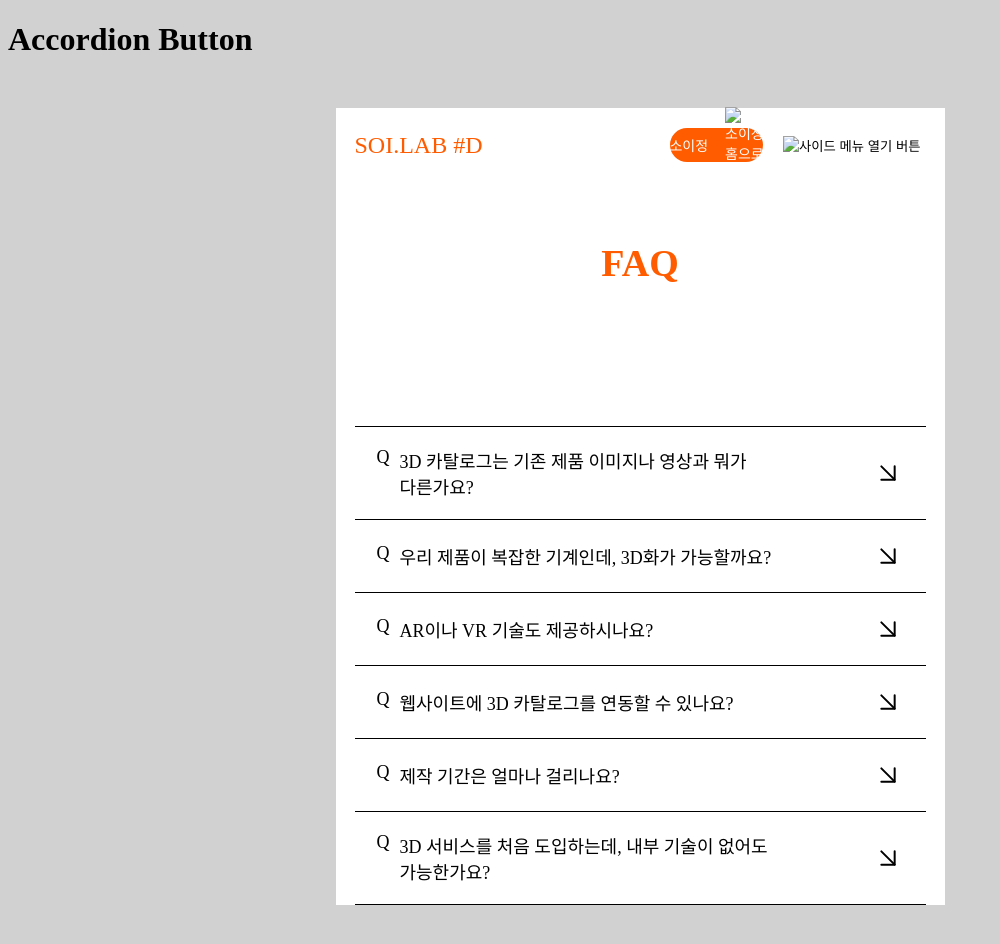
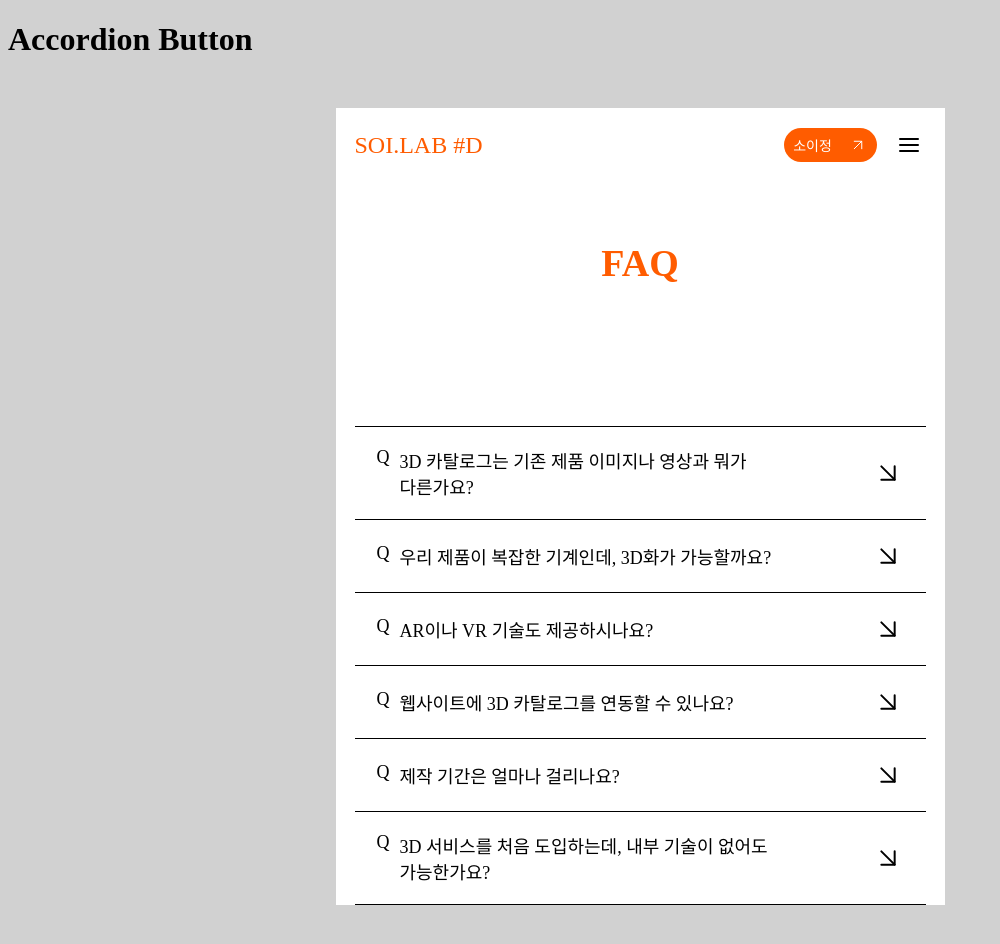
Before and after one commit to JYJ7435/JS-Homework, a website: page src/week2/week2.html in a window 1280 px wide. Shown: the whole page, without its empty margins (0-1000 px from the left). Drawn offline with Linux system fonts and the light colour scheme; the site is published under a folder, as on GitHub Pages, so addresses that start at the root find nothing.

Commit message:
Icon Image 경로 수정

```diff
--- a/src/week2/week2.html
+++ b/src/week2/week2.html
@@ -19,12 +19,12 @@
           <a href="/">
             <span aria-hidden="true">소이정</span>
             <span>
-              <img src="/public/assets/week2/arrow.svg" alt="소이정 홈으로 이동" />
+              <img src="../../public/assets/week2/arrow.svg" alt="소이정 홈으로 이동" />
             </span>
           </a>
 
           <button type="button" class="side-menu">
-            <img src="/public/assets/week2/menu.svg" alt="사이드 메뉴 열기 버튼" />
+            <img src="../../public/assets/week2/menu.svg" alt="사이드 메뉴 열기 버튼" />
           </button>
         </div>
       </header>
```
